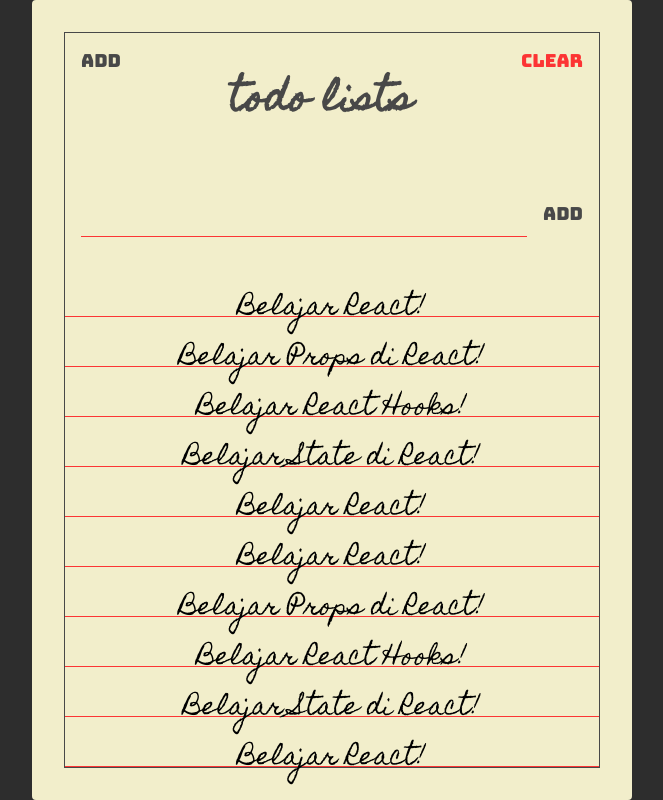
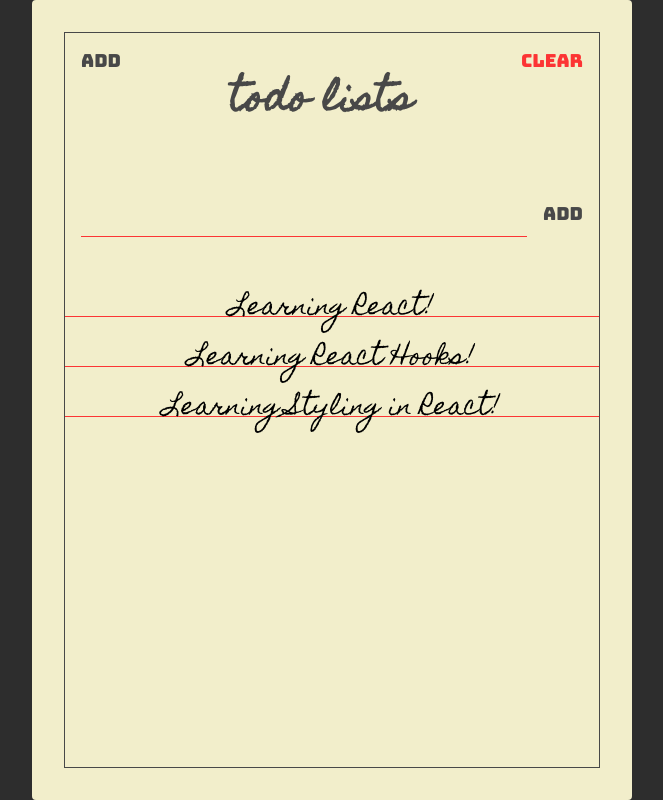
Before and after one commit to kendywijaya/Huahahaha, a React (Create React App) app: page / in a window 1280 px wide. Shown: the whole page, without its empty margins (308-971 px from the left). Built offline with nearby package versions, Linux system fonts and the light colour scheme.

Commit message:
Merefractor todos dab todolist component

```diff
--- a/src/components/Todos.jsx
+++ b/src/components/Todos.jsx
@@ -1,40 +1,8 @@
 import React from "react";
 import Todo from "./Todo";
+import PropTypes from "prop-types";
 
-const Todos = () => {
-  const todos = [
-    {
-      text: "Belajar React!"
-    },
-    {
-      text: "Belajar Props di React!"
-    },
-    {
-      text: "Belajar React Hooks!"
-    },
-    {
-      text: "Belajar State di React!"
-    },
-    {
-      text: "Belajar React!"
-    },
-    {
-      text: "Belajar React!"
-    },
-    {
-      text: "Belajar Props di React!"
-    },
-    {
-      text: "Belajar React Hooks!"
-    },
-    {
-      text: "Belajar State di React!"
-    },
-    {
-      text: "Belajar React!"
-    }
-  ];
-
+const Todos = ({ todos }) => {
   return (
     <section className="todos">
       {todos.map((todo) => {
@@ -44,4 +12,12 @@
   );
 };
 
+Todos.propTypes = {
+  todos: PropTypes.arrayOf(
+    PropTypes.shape({
+      text: PropTypes.string
+    })
+  )
+};
+
 export default Todos;
--- a/src/pages/TodoList.jsx
+++ b/src/pages/TodoList.jsx
@@ -1,4 +1,4 @@
-import React from "react";
+import React, { useState } from "react";
 
 import Paper from "../components/Paper";
 import Header from "../components/Header";
@@ -6,11 +6,17 @@
 import Todos from "../components/Todos";
 
 const TodoList = () => {
+  const [todos, setTodos] = useState([
+    { text: "Learning React!" },
+    { text: "Learning React Hooks!" },
+    { text: "Learning Styling in React!" }
+  ]);
+
   return (
     <Paper>
       <Header />
       <TodoForm />
-      <Todos />
+      <Todos todos={todos} />
     </Paper>
   );
 };
```
